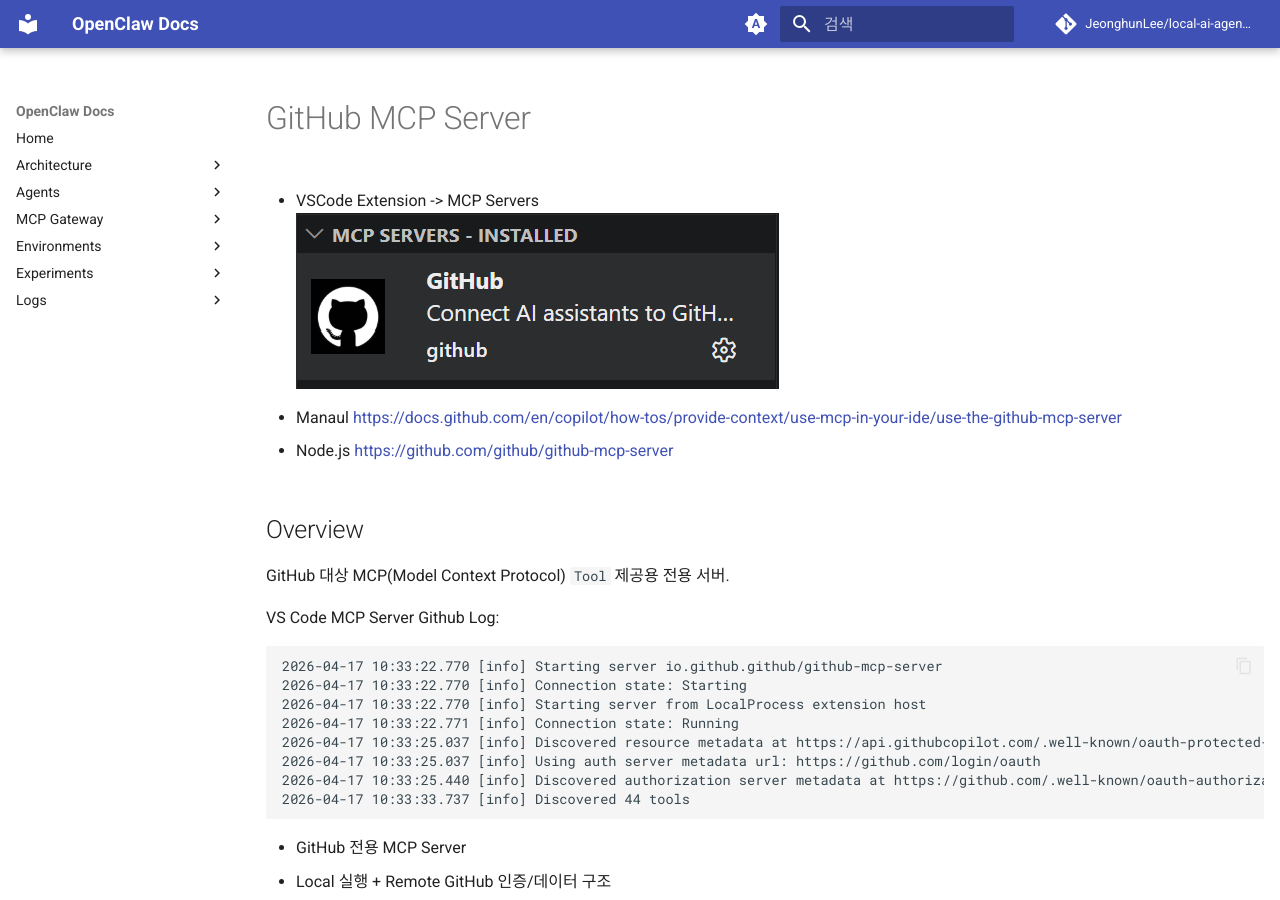
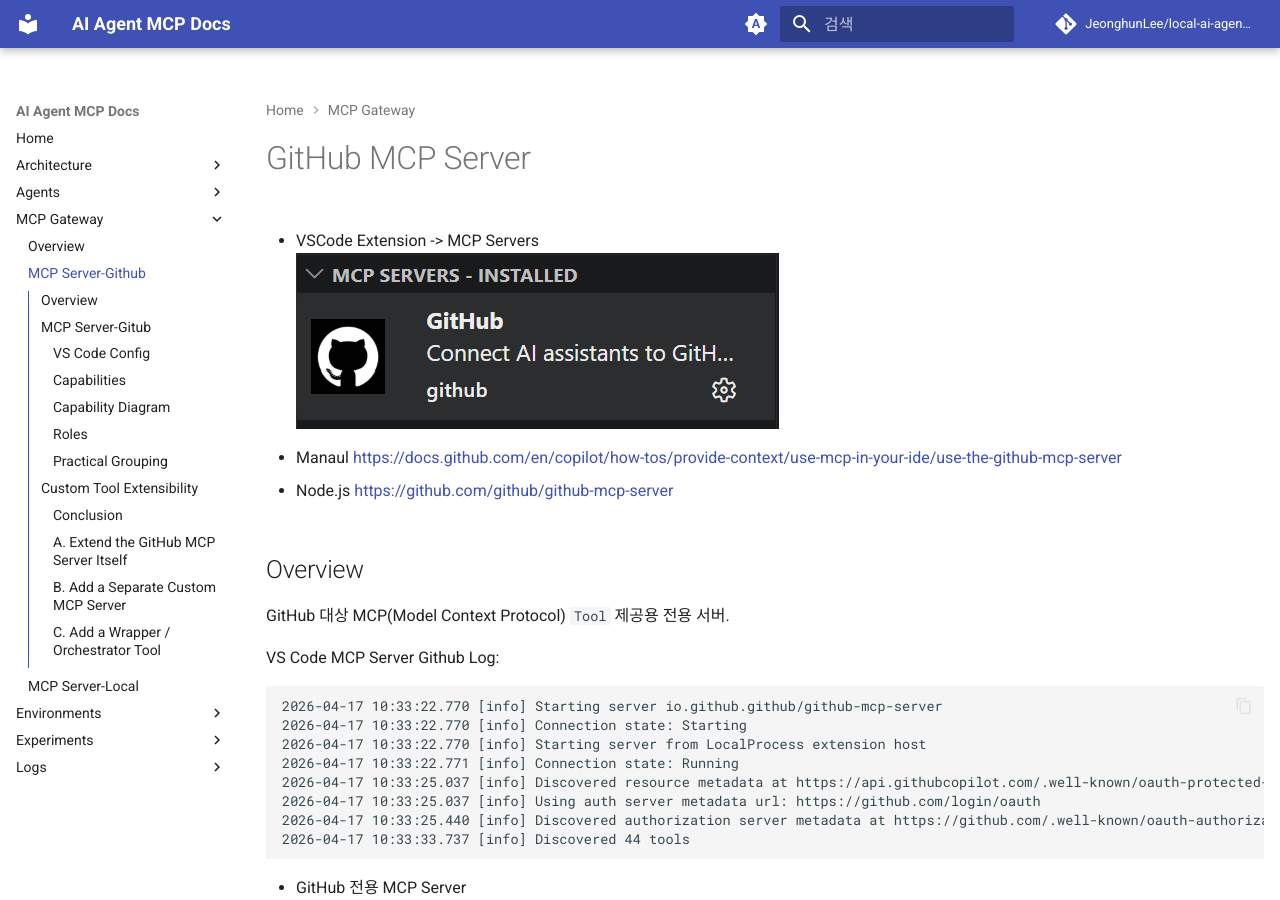
Before and after one commit to JeonghunLee/local-ai-agent-mcp, an MkDocs documentation site: the page built from docs/mcp/mcp_server_github.md, in a window 1280 px wide and 900 px high. Built offline with MkDocs 1.6.1 and Material for MkDocs 9.7.7, drawn with Linux system fonts in a browser that asks for light colours; comment, search, counter and statistics services are not loaded; some of the changed text lies outside the part shown.

Commit message:
update docs

```diff
--- a/mkdocs.yml
+++ b/mkdocs.yml
@@ -1,5 +1,5 @@
-site_name: OpenClaw Docs
-site_description: Local AI Agent Orchestration with MCP
+site_name: AI Agent MCP Docs
+site_description: AI Agent Orchestration with MCP
 docs_dir: docs
 site_author: Jeonghun Lee
 repo_url: https://github.com/JeonghunLee/local-ai-agent-mcp
@@ -21,7 +21,7 @@ nav:
       - Ollama Setup: agents/ollama_setup.md
   - MCP Gateway:
       - Overview: mcp/mcp_gateway.md
-      - MCP Server-Github: mcp/mcp_github_server.md
+      - MCP Server-Github: mcp/mcp_server_github.md
       - MCP Server-Local: mcp/mcp_server_local.md
   - Environments:
       - Windows WSL2 Setup: environments/window_wsl2_setup.md
```
